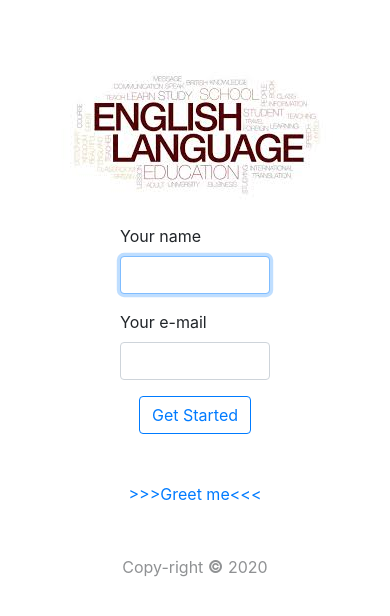
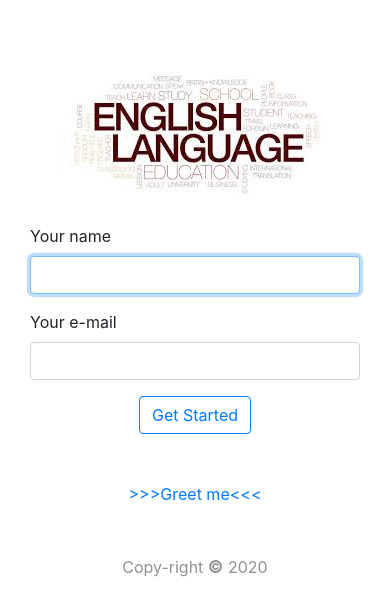
Before and after one commit to marnelfr/marnelfr.github.io, a plain HTML site: page english.nel/index.html in a window 390 px wide. Drawn offline with Linux system fonts and the light colour scheme.

Commit message:
new title for the app

```diff
--- a/english.nel/index.html
+++ b/english.nel/index.html
@@ -5,7 +5,7 @@
   <meta name="viewport"
         content="width=device-width, user-scalable=no, initial-scale=1.0, maximum-scale=1.0, minimum-scale=1.0">
   <meta http-equiv="X-UA-Compatible" content="ie=edge">
-  <title>App</title>
+  <title>Basic English App</title>
   <link rel="stylesheet" href="assets/bootstrap.min.css">
 </head>
 <body>
@@ -13,7 +13,7 @@
   <div class="col-12 text-center mt-5">
     <img src="assets/english.jpg" alt="English learning picture">
   </div>
-  <div class="col-6 offset-3 text-center mt-2">
+  <div class="col-12 col-ms-8 col-md-6 offset-sm-2 offset-md-3 text-center mt-2">
     <div class="form-group text-left">
       <label for="name">Your name</label>
       <input type="text" name="name" id="name" autofocus class="form-control">
```
